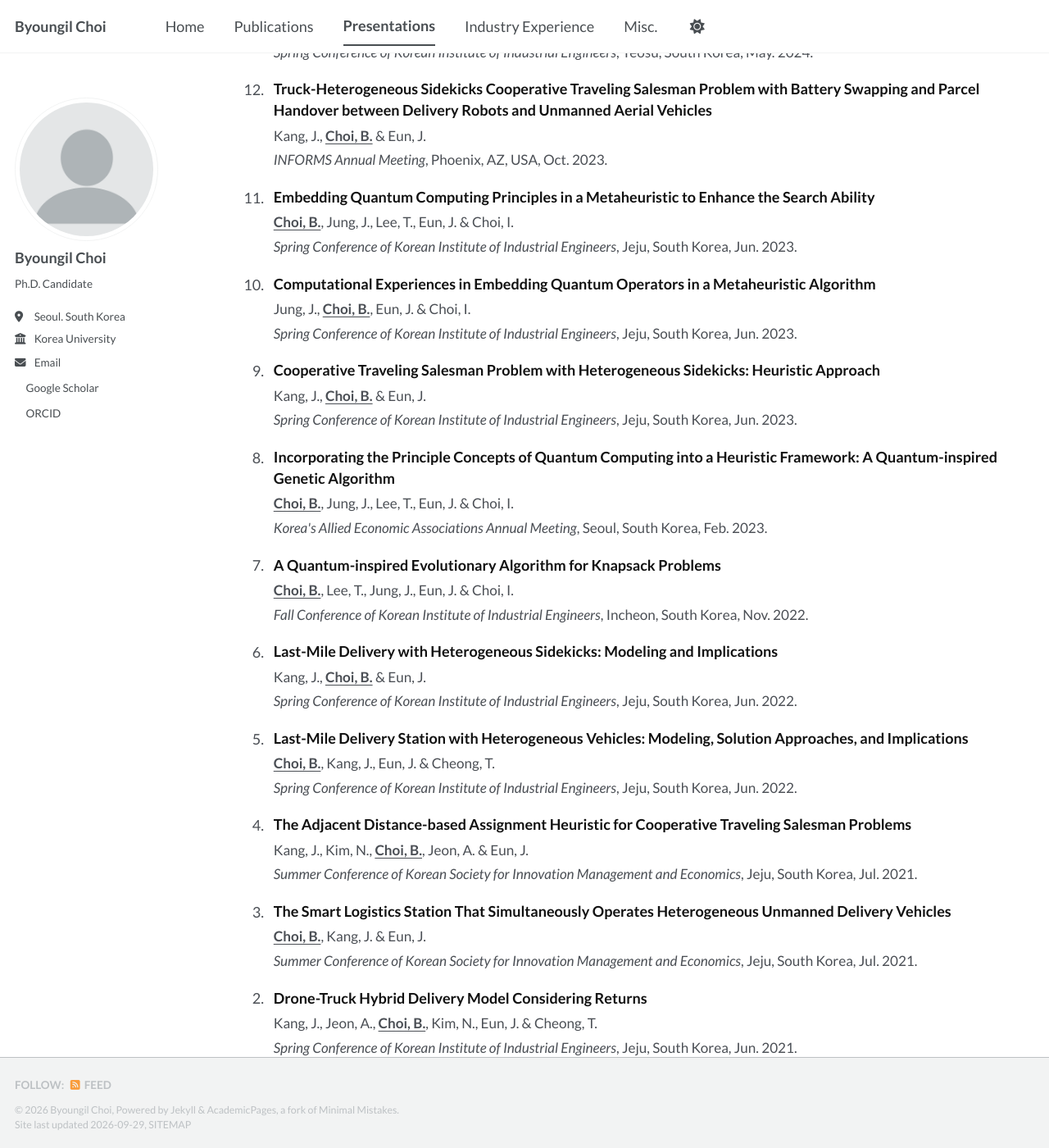
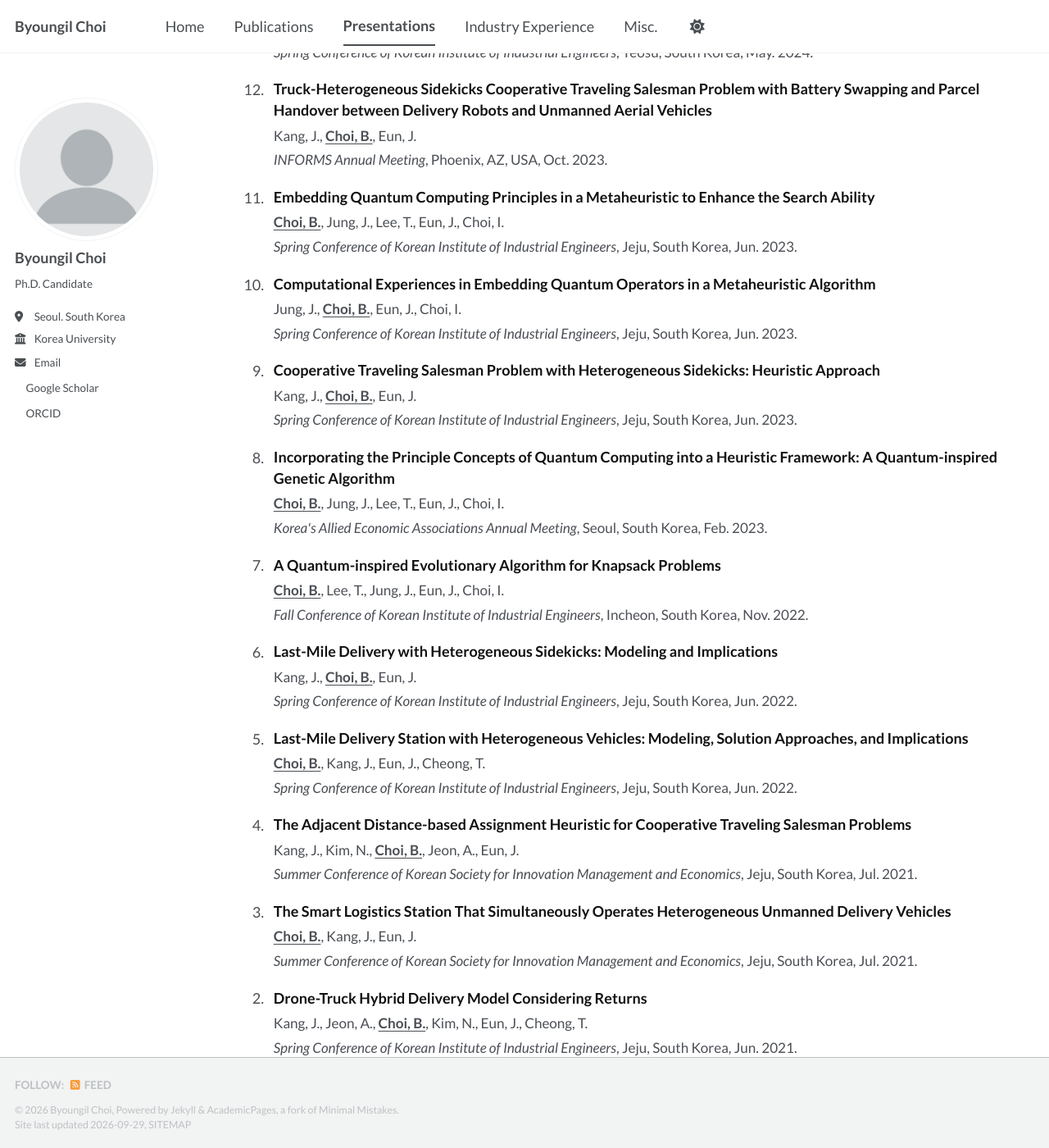
Before and after one commit to smallgiant-cbi/smallgiant-cbi.github.io, a Jekyll site: the page built from _pages/presentations.html, in a window 1280 px wide and 1400 px high, scrolled down 1011 px. Shown: the whole window at 82% size. Built offline with Jekyll 4.4.1, drawn with Linux system fonts in a browser that asks for light colours; a style sheet for code colours, icons or effects is not loaded; some of the changed text lies outside the part shown.

Commit message:
Presentations 수정

```diff
--- a/_pages/presentations.html
+++ b/_pages/presentations.html
@@ -15,7 +15,7 @@ author_profile: true
           <div class="publication-number" aria-label="Presentation number {{ presentation.number }}">{{ presentation.number }}.</div>
           <div class="publication-content">
             <h3 class="publication-title">{{ presentation.title }}</h3>
-            <p class="publication-authors">{% for author in presentation.authors %}{% if author.self %}<strong><u class="publication-self">{{ author.name }}</u></strong>{% else %}{{ author.name }}{% endif %}{% unless forloop.last %}{% if forloop.rindex == 2 %} &amp; {% else %}, {% endif %}{% endunless %}{% endfor %}</p>
+            <p class="publication-authors">{% for author in presentation.authors %}{% if author.self %}<strong><u class="publication-self">{{ author.name }}</u></strong>{% else %}{{ author.name }}{% endif %}{% unless forloop.last %}, {% endunless %}{% endfor %}</p>
             <p class="publication-details"><em>{{ presentation.conference }}</em>, {{ presentation.location }}, {{ presentation.date }}.</p>
           </div>
         </article>
```
